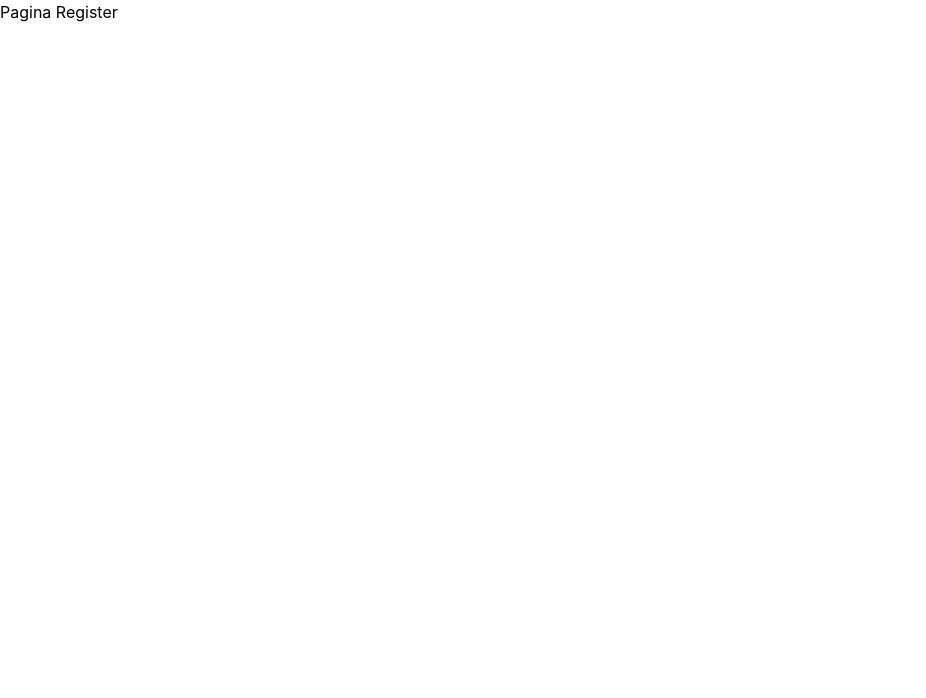
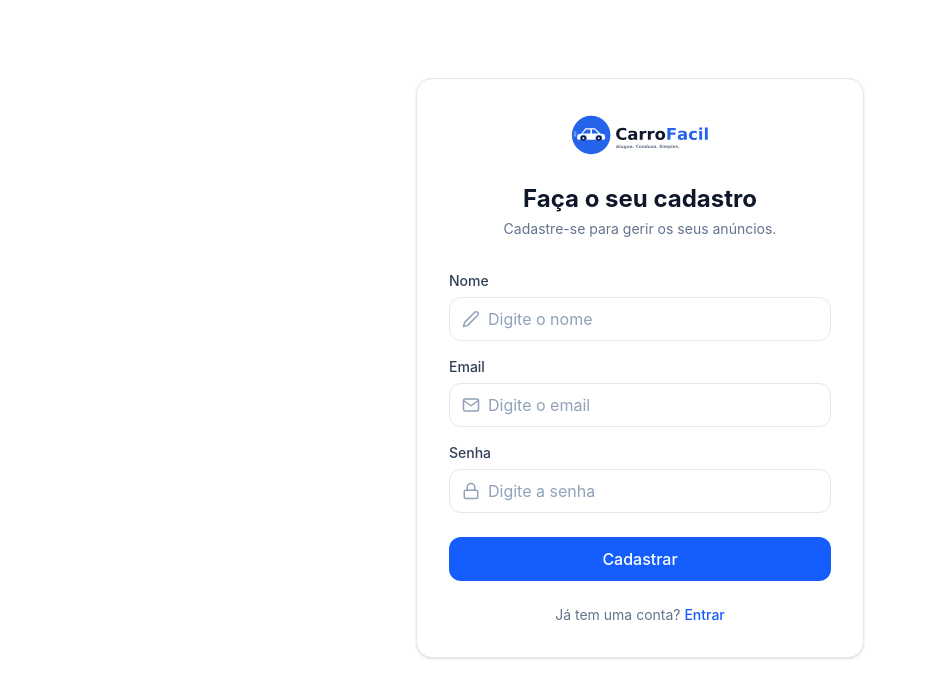
Before and after one commit to FabioCirilo/carrofacil, a React (Vite) app: page /register in a window 1280 px wide. Shown: the top 698 px of the page, without its empty margins (0-926 px from the left). Built offline with nearby package versions, Linux system fonts and the light colour scheme.

Commit message:
Criando a pagina cadastro

```diff
--- a/src/pages/register/index.tsx
+++ b/src/pages/register/index.tsx
@@ -1,7 +1,134 @@
+import {} from 'react'
+import { Link } from 'react-router'
+import { FiMail, FiLock, FiEdit2 } from 'react-icons/fi'
+import Container from '../../components/container'
+import logoImg from '../../assets/logo.svg'
+import Input from '../../components/input'
+import z from 'zod'
+import { useForm } from 'react-hook-form'
+import { zodResolver } from '@hookform/resolvers/zod'
+
+const schema = z.object({
+  email: z
+    .string()
+    .email('Insira um email valido')
+    .nonempty('O campo email e obrigatorio'),
+  password: z
+    .string()
+    .min(6, 'A senha deve conter pelo menos 6 caracteres')
+    .nonempty('A senha e obrigatorio'),
+  name: z.string().nonempty('O nome e obrigatorio')
+})
+
+type FormData = z.infer<typeof schema>
+
 export default function Register() {
+  const {
+    register,
+    handleSubmit,
+    formState: { errors }
+  } = useForm<FormData>({
+    resolver: zodResolver(schema),
+    mode: 'onChange'
+  })
+
+  function onSubmit(data: FormData) {
+    console.log(data)
+  }
+
   return (
-    <div>
-      <h1>Pagina Register</h1>
-    </div>
+    <Container>
+      <div className="flex min-h-[calc(100vh-4rem)] items-center justify-center py-10">
+        <div className="w-full max-w-md rounded-2xl border border-slate-200 bg-white p-6 shadow-sm sm:p-8">
+          <div className="flex flex-col items-center text-center">
+            <img src={logoImg} alt="CarroFacil" className="h-12 w-auto" />
+            <h1 className="mt-6 text-2xl font-bold text-slate-900">
+              Faça o seu cadastro
+            </h1>
+            <p className="mt-1 text-sm text-slate-500">
+              Cadastre-se para gerir os seus anúncios.
+            </p>
+          </div>
+
+          <form
+            className="mt-8 flex flex-col gap-4"
+            onSubmit={handleSubmit(onSubmit)}
+          >
+            <div>
+              <label
+                htmlFor="email"
+                className="mb-1.5 block text-sm font-medium text-slate-700"
+              >
+                Nome
+              </label>
+              <div className="flex h-11 items-center gap-2 rounded-xl border border-slate-200 bg-white px-3 transition focus-within:border-blue-600 focus-within:ring-4 focus-within:ring-blue-100">
+                <FiEdit2 size={18} className="shrink-0 text-slate-400" />
+                <Input
+                  type="text"
+                  name="name"
+                  placeholder="Digite o nome"
+                  error={errors.name?.message}
+                  register={register}
+                />
+              </div>
+            </div>
+            <div>
+              <label
+                htmlFor="email"
+                className="mb-1.5 block text-sm font-medium text-slate-700"
+              >
+                Email
+              </label>
+              <div className="flex h-11 items-center gap-2 rounded-xl border border-slate-200 bg-white px-3 transition focus-within:border-blue-600 focus-within:ring-4 focus-within:ring-blue-100">
+                <FiMail size={18} className="shrink-0 text-slate-400" />
+                <Input
+                  type="email"
+                  name="email"
+                  placeholder="Digite o email"
+                  error={errors.email?.message}
+                  register={register}
+                />
+              </div>
+            </div>
+
+            <div>
+              <label
+                htmlFor="password"
+                className="mb-1.5 block text-sm font-medium text-slate-700"
+              >
+                Senha
+              </label>
+              <div className="flex h-11 items-center gap-2 rounded-xl border border-slate-200 bg-white px-3 transition focus-within:border-blue-600 focus-within:ring-4 focus-within:ring-blue-100">
+                <FiLock size={18} className="shrink-0 text-slate-400" />
+                <Input
+                  type="password"
+                  name="password"
+                  placeholder="Digite a senha"
+                  error={errors.password?.message}
+                  register={register}
+                />
+              </div>
+            </div>
+
+            <button
+              type="submit"
+              className="mt-2 h-11 w-full rounded-xl bg-blue-600 font-medium text-white transition hover:bg-blue-700 active:scale-[0.99]"
+            >
+              Cadastrar
+            </button>
+          </form>
+
+          <p className="mt-6 text-center text-sm text-slate-500">
+            Já tem uma conta?{' '}
+            <Link
+              to="/login"
+              className="font-medium text-blue-600 hover:underline"
+            >
+              Entrar
+            </Link>
+          </p>
+        </div>
+      </div>
+    </Container>
   )
 }
```
